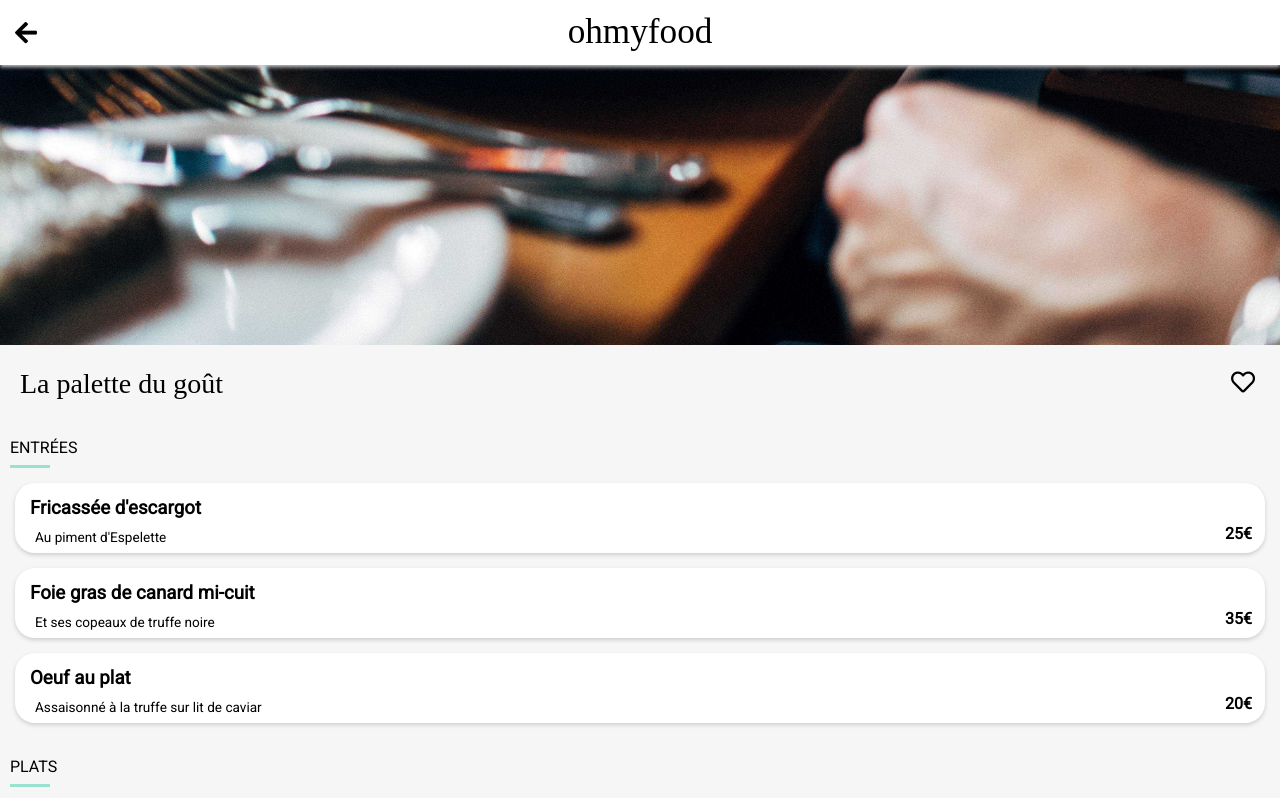
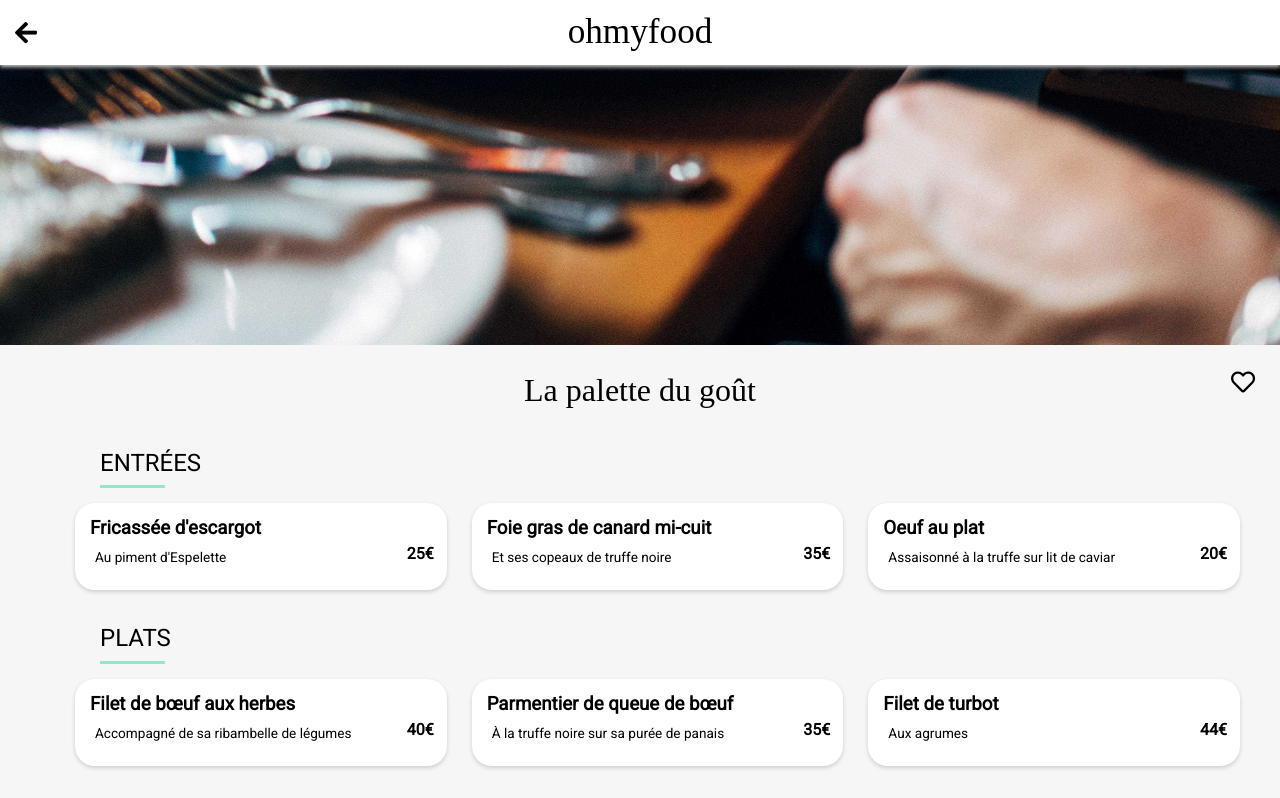
Before and after one commit to Raoulito/RaoulMichel_3_17012022, a plain HTML site: page menu1.html in a window 1280 px wide. Shown: the top 798 px of the page. Drawn offline with nearby package versions, Linux system fonts and the light colour scheme; a web font is replaced by a local one.

Commit message:
Responsive sur toutes les pages

```diff
--- a/css/_menus.scss
+++ b/css/_menus.scss
@@ -143,4 +143,56 @@
         -webkit-box-shadow: 0 2px 4px #cecece;
         box-shadow: 0 2px 4px #cecece;
     }
+    .page-restaurant__title {
+        font-family: "Shrikhand";
+        font-size: 2rem;
+        padding-bottom: 15px;
+        font-weight: 100;
+        text-align: center;
     }
+
+    .page-menu__text {
+        background-color: #f6f6f6;
+        font-size: 1.5em;
+        font-weight: 100;
+        font-family: "Roboto";
+        margin: 20px 0px 8px 100px;
+    }
+
+    .page-menu__line {
+        background-color: #99E2D0;
+        margin: 0;
+        height: 3px;
+        width: 65px;
+        margin: 0px 0px 0px 100px;
+    }
+
+    .page-menu {
+        margin: 0px 15px 15px 30px;
+        display: -webkit-box;
+        display: -ms-flexbox;
+        display: flex;
+        padding-left: 20px;
+        padding-right: 25px;
+        -webkit-box-orient: vertical;
+        -webkit-box-direction: normal;
+        -ms-flex-direction: column;
+        flex-direction: row;
+        font-family: "Roboto";
+        flex-wrap: nowrap;
+    }
+
+    .page-menu__bloc {
+        margin-bottom: 15px;
+        margin-left: 25px;
+        background: white;
+        height: 87px;
+        width: 100%;
+        border-radius: 20px;
+        -webkit-box-shadow: 0 2px 4px #cecece;
+        box-shadow: 0 2px 4px #cecece;
+        position: relative;
+        overflow: hidden;
+    }
+
+    }
```
Also changed, not shown: css/style.css, 1 other file.
